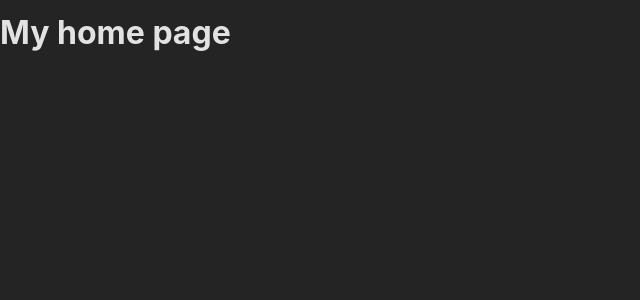
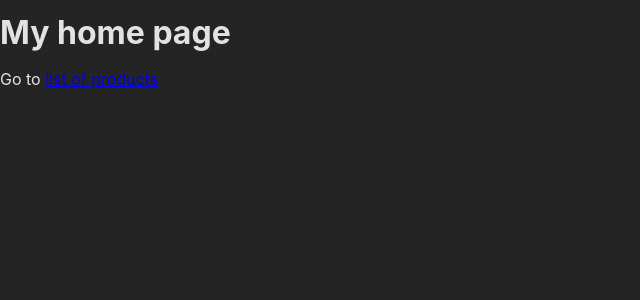
Before and after one commit to amanpreet04/react-router-mpa, a React (Create React App) app: page / in a window 1280 px wide. Shown: the top 300 px of the page, without its empty margins (0-640 px from the left). Built offline with nearby package versions, Linux system fonts and the light colour scheme.

Commit message:
Added Links to pages

```diff
--- a/src/pages/HomePage.jsx
+++ b/src/pages/HomePage.jsx
@@ -1,3 +1,12 @@
+import { Link } from "react-router-dom";
+
 export default function HomePage() {
-  return <h1>My home page</h1>;
+  return (
+    <>
+      <h1>My home page</h1>
+      <p>
+        Go to <Link to="/products">list of products</Link>
+      </p>
+    </>
+  );
 }
--- a/src/pages/Products.jsx
+++ b/src/pages/Products.jsx
@@ -1,3 +1,12 @@
+import { Link } from "react-router-dom";
+
 export default function Products() {
-  return <h1>Products</h1>;
+  return (
+    <>
+      <h1>Products</h1>
+      <p>
+        Go to <Link to="/">homepage</Link>
+      </p>
+    </>
+  );
 }
```
